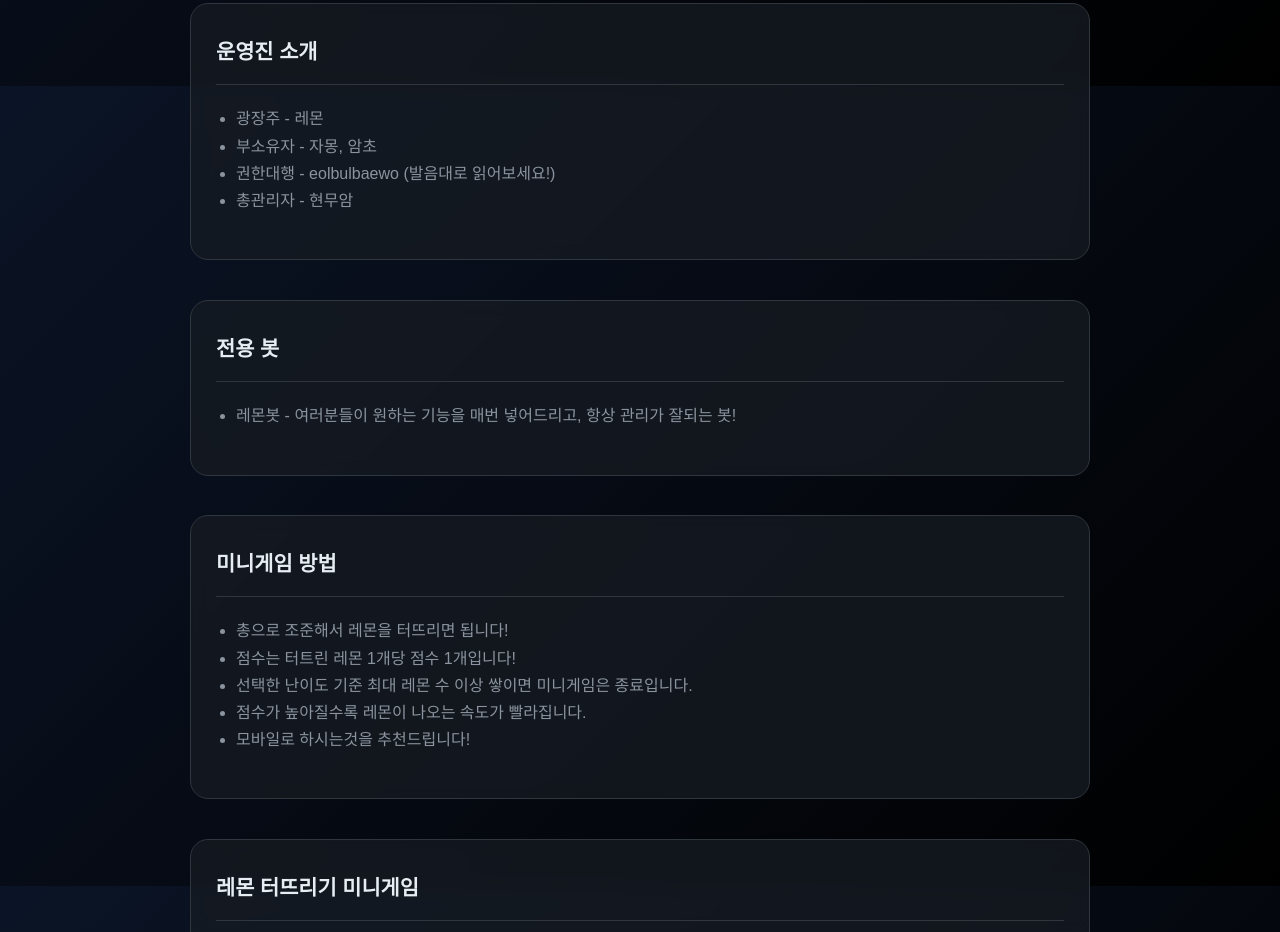
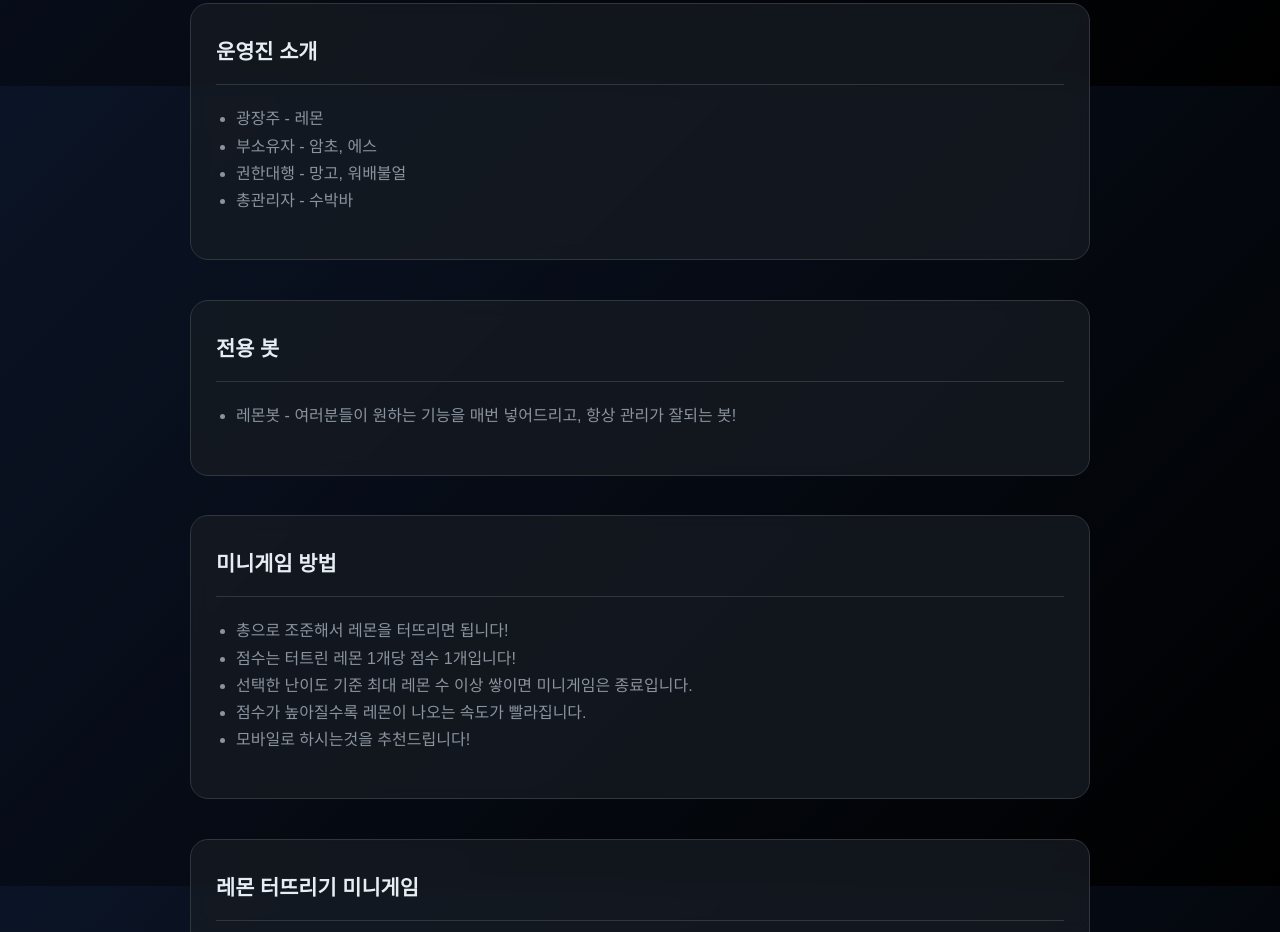
Before and after one commit to aaaaa804/lemonserver, a plain HTML site: page index.html in a window 1280 px wide. Shown: the part 2314-3246 px from the top of the page. Drawn offline with Linux system fonts and the light colour scheme.

Commit message:
Update index.html

```diff
--- a/index.html
+++ b/index.html
@@ -90,9 +90,9 @@
         <div class="inner-content">
             <ul>
                 <li>광장주 - 레몬</li>
-                <li>부소유자 - 자몽, 암초</li>
-                <li>권한대행 - eolbulbaewo (발음대로 읽어보세요!)</li>
-                <li>총관리자 - 현무암</li>
+                <li>부소유자 - 암초, 에스</li>
+                <li>권한대행 - 망고, 워배불얼</li>
+                <li>총관리자 - 수박바</li>
             </ul>
         </div>
     </div>
```
